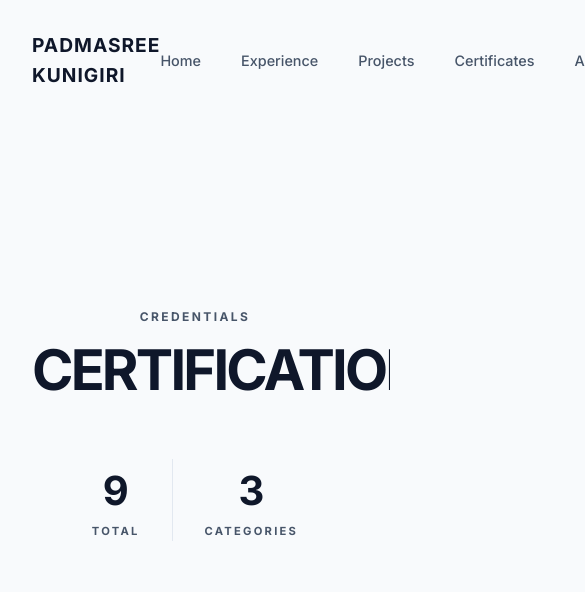
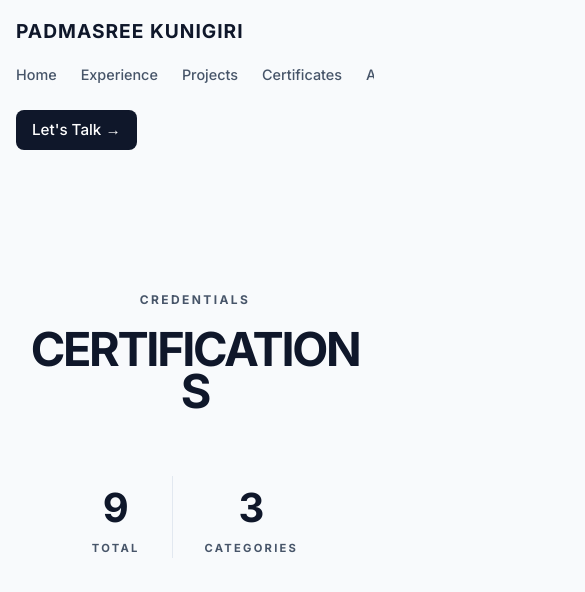
Before and after one commit to PadmasreeKunigiri16/padmasree-portfolio, a Next.js app: page /certificates in a window 390 px wide. Shown: the top 592 px of the page, 585 px wide, since content can reach past the window. Built offline with nearby package versions, Linux system fonts and the light colour scheme.

Commit message:
style: implement full mobile responsiveness across all layouts and grids

```diff
--- a/src/app/certificates/page.js
+++ b/src/app/certificates/page.js
@@ -200,7 +200,7 @@ export default function CertificatesPage() {
                     msOverflowStyle: 'none',
                     scrollbarWidth: 'none',
                 }}
-                className="hide-scrollbar"
+                className="hide-scrollbar mobile-vertical-scroll"
             >
                 {/* 1. COVER */}
                 <section id="cover" style={{ ...pageStyle, display: 'flex', flexDirection: 'column', justifyContent: 'center', alignItems: 'center' }}>
--- a/src/app/globals.css
+++ b/src/app/globals.css
@@ -725,3 +725,77 @@ section {
     line-height: 20px;
     text-align: center;
 }
+
+/* ==========================================================================
+   MOBILE OPTIMIZATION (Global Resets)
+   ========================================================================== */
+@media (max-width: 768px) {
+    /* 1. Reset Global Section Padding */
+    section {
+        padding: 4rem 1.25rem !important;
+    }
+    .pad-box {
+        padding-left: 1.25rem !important;
+        padding-right: 1.25rem !important;
+    }
+
+    /* 2. Convert Horizontal Snap-Scroll to Vertical */
+    .mobile-vertical-scroll {
+        flex-direction: column !important;
+        overflow-y: auto !important;
+        overflow-x: hidden !important;
+        scroll-snap-type: y mandatory !important;
+        height: auto !important;
+        min-height: 100vh !important;
+    }
+    .mobile-vertical-scroll > section {
+        flex: none !important;
+        min-height: 100vh !important;
+        height: auto !important;
+        padding-top: 6rem !important;
+        padding-bottom: 6rem !important;
+        scroll-snap-align: start !important;
+    }
+
+    /* 3. Typography Clamps */
+    h1 {
+        font-size: clamp(2.5rem, 12vw, 4rem) !important;
+        word-break: break-word;
+    }
+
+    /* 4. Grids Collapse */
+    .grid-collapse {
+        grid-template-columns: 1fr !important;
+    }
+
+    /* 5. Hide elements on mobile */
+    .hide-on-mobile {
+        display: none !important;
+    }
+
+    /* 6. Navbar */
+    .navbar {
+        flex-wrap: wrap;
+        padding: 1rem;
+        gap: 1rem;
+    }
+    .nav-links {
+        width: 100%;
+        overflow-x: auto;
+        padding-bottom: 0.5rem;
+        gap: 1.5rem;
+        white-space: nowrap;
+    }
+    .nav-links::-webkit-scrollbar {
+        display: none;
+    }
+
+    /* 7. Hero specifically */
+    .hero-container {
+        grid-template-columns: 1fr !important;
+        gap: 2rem !important;
+    }
+    .hero-sidebar {
+        display: none !important;
+    }
+}
--- a/src/components/About.jsx
+++ b/src/components/About.jsx
@@ -133,7 +133,7 @@ export default function About() {
                 style={{
                     display: 'flex',
                     width: '100%',
-                    height: 'calc(100vh - 80px)',
+                    height: '100%',
                     overflowX: 'auto',
                     overflowY: 'hidden',
                     scrollSnapType: 'x mandatory',
@@ -141,7 +141,7 @@ export default function About() {
                     msOverflowStyle: 'none',
                     scrollbarWidth: 'none',
                 }}
-                className="hide-scrollbar"
+                className="hide-scrollbar mobile-vertical-scroll"
             >
                 {/* 1. COVER */}
                 <section id="cover" style={pageStyle}>
```
